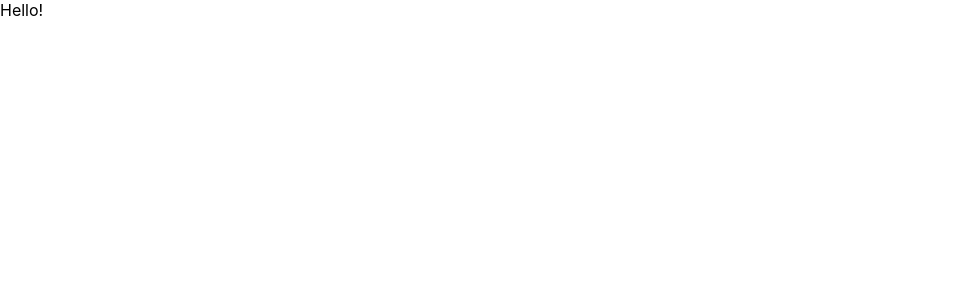
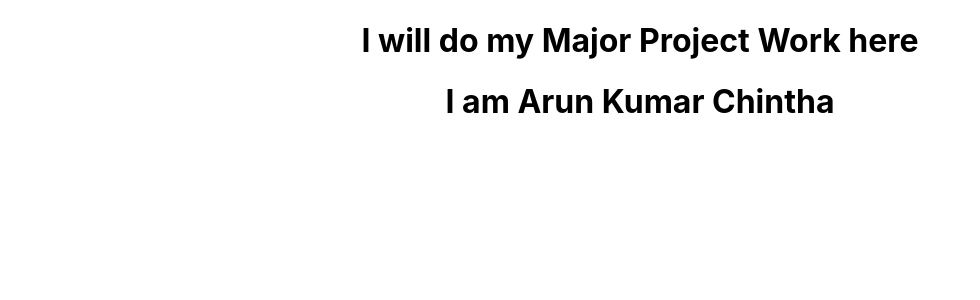
Before and after one commit to arun436/MajorProject, a React (Create React App) app: page / in a window 1280 px wide. Shown: the top 300 px of the page, without its empty margins (0-980 px from the left). Built offline with nearby package versions, Linux system fonts and the light colour scheme.

Commit message:
Added start

```diff
--- a/src/App.css
+++ b/src/App.css
@@ -1,38 +1,3 @@
-.App {
+h1{
   text-align: center;
 }
-
-.App-logo {
-  height: 40vmin;
-  pointer-events: none;
-}
-
-@media (prefers-reduced-motion: no-preference) {
-  .App-logo {
-    animation: App-logo-spin infinite 20s linear;
-  }
-}
-
-.App-header {
-  background-color: #282c34;
-  min-height: 100vh;
-  display: flex;
-  flex-direction: column;
-  align-items: center;
-  justify-content: center;
-  font-size: calc(10px + 2vmin);
-  color: white;
-}
-
-.App-link {
-  color: #61dafb;
-}
-
-@keyframes App-logo-spin {
-  from {
-    transform: rotate(0deg);
-  }
-  to {
-    transform: rotate(360deg);
-  }
-}
--- a/src/App.js
+++ b/src/App.js
@@ -3,9 +3,10 @@ import './App.css';
 
 function App() {
   return (
-    <div>
-      Hello!
-    </div>
+    <>
+    <h1>I will do my Major Project Work here</h1>
+    <h1>I am Arun Kumar Chintha</h1>
+    </>
   );
 }
 
```
